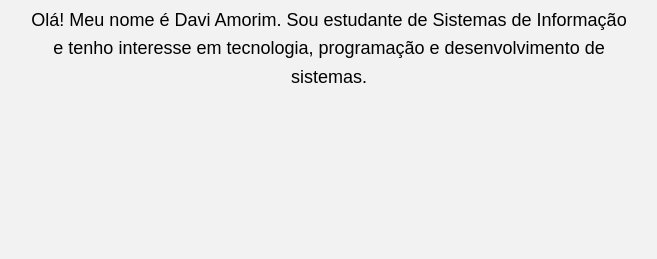
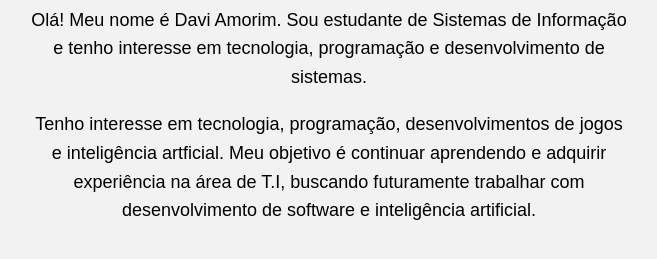
Before and after one commit to daviavi1/VA1_gestao_do_conhecimento, a plain HTML site: page index.html in a window 1280 px wide. Shown: the part 201-460 px from the top of the page, without its empty margins (311-968 px from the left). Drawn offline with Linux system fonts and the light colour scheme.

Commit message:
atualizando a página com alguns interesses meus e objetivos pessoais

```diff
--- a/index.html
+++ b/index.html
@@ -37,6 +37,14 @@
             Olá! Meu nome é Davi Amorim. Sou estudante de Sistemas de Informação
             e tenho interesse em tecnologia, programação e desenvolvimento de sistemas.
         </p>
+
+        <p>
+            Tenho interesse em tecnologia, programação, desenvolvimentos de jogos e
+            inteligência artficial. Meu objetivo é continuar aprendendo e adquirir
+            experiência na área de T.I, buscando futuramente trabalhar com desenvolvimento
+            de software e inteligência artificial.
+        </p>
+
     </main>
 </body>
 </html>
```
